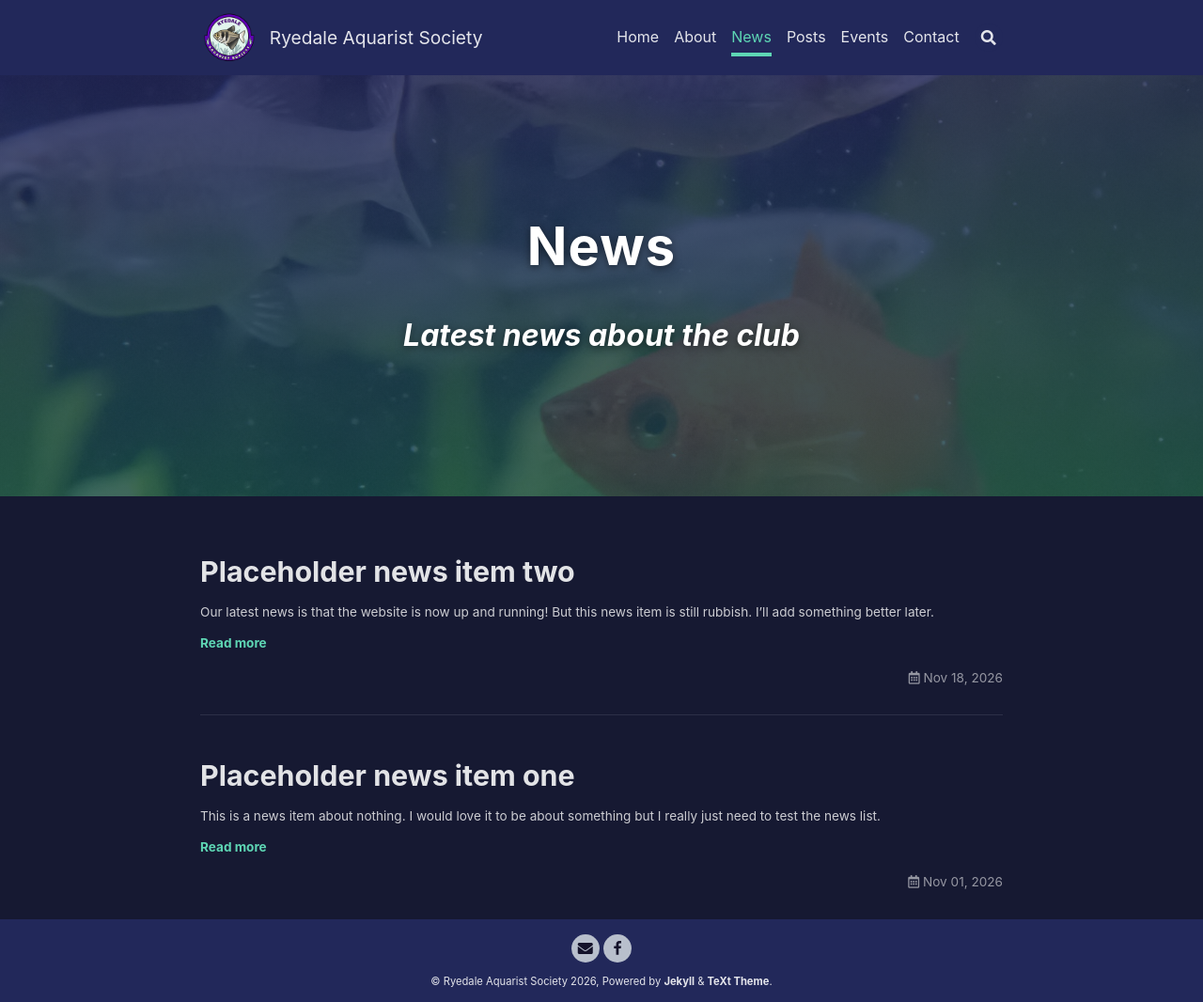
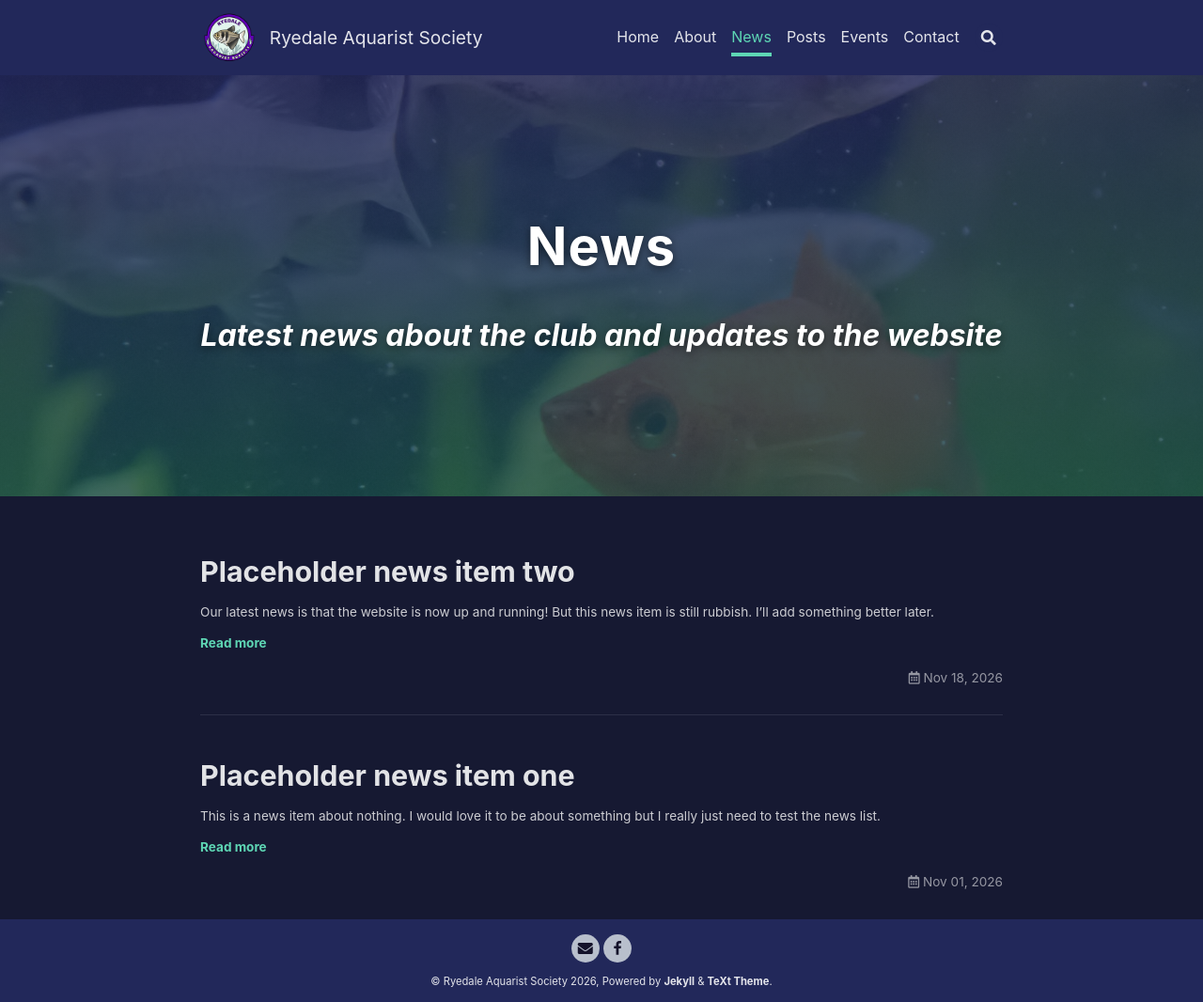
Before and after one commit to RyedaleAquaristSociety/ryedale-aquarist-society-main-site, a Jekyll site: the page built from news.html, in a window 1280 px wide. Shown: the whole page at 94% size. Built offline with Jekyll 4.4.1, drawn with Linux system fonts in a browser that asks for light colours; nearby versions of some CDN libraries.

Commit message:
Wording change on News

```diff
--- a/news.html
+++ b/news.html
@@ -1,7 +1,7 @@
 ---
 layout: articles
 title: News
-excerpt: Latest news about the club
+excerpt: Latest news about the club and updates to the website
 articles:
   data_source: site.categories.news
   type: item
```
